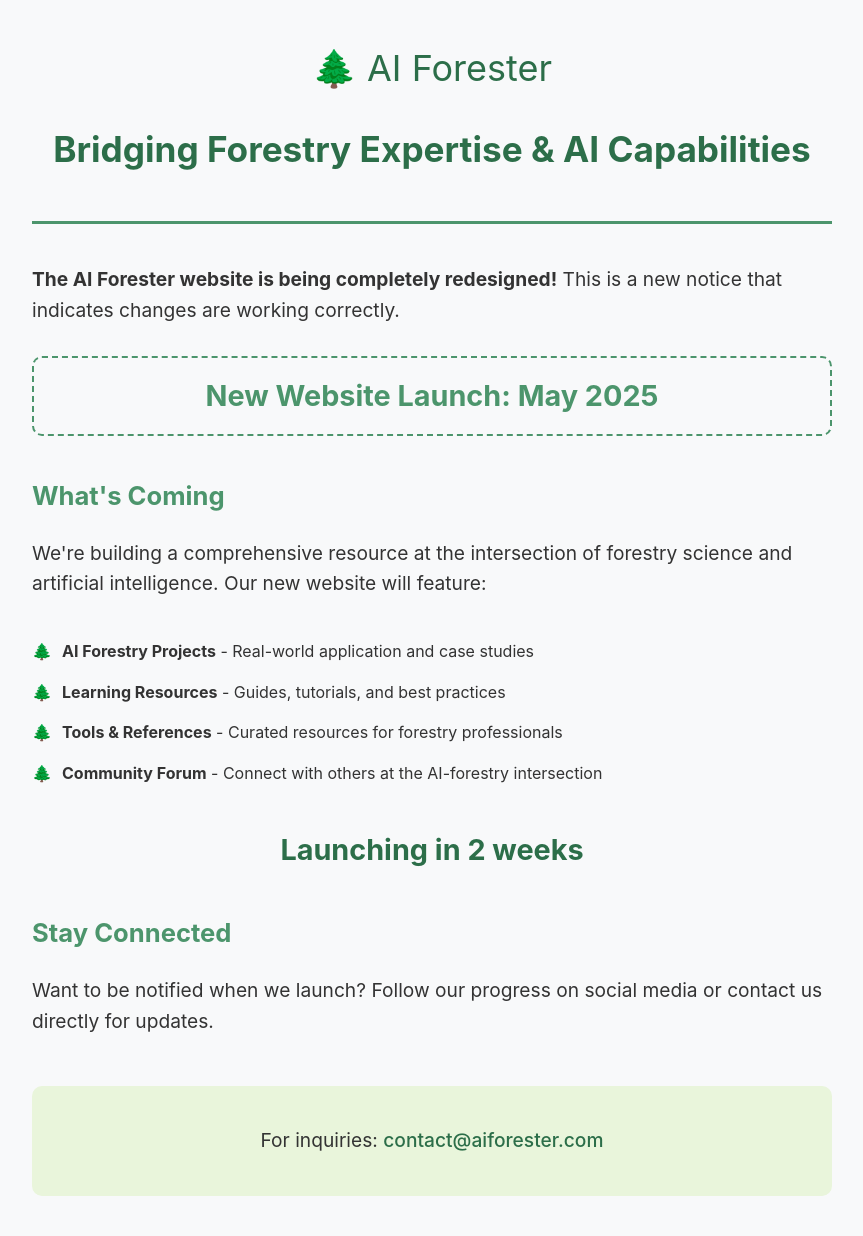
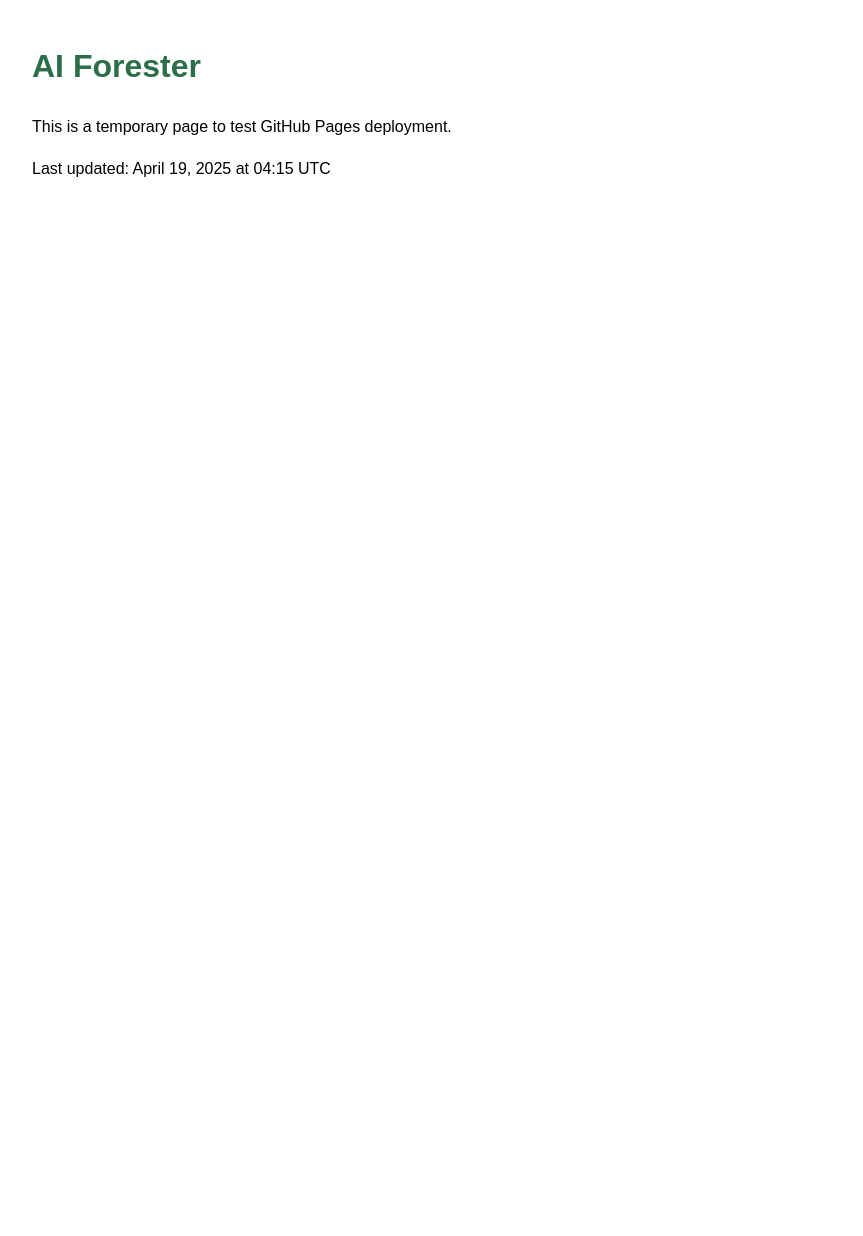
Before and after one commit to davidbeleznay/davidbeleznay.github.io, a Jekyll site: the page index.html, which Jekyll copies as it is, in a window 1280 px wide. Shown: the whole page, without its empty margins (208-1071 px from the left). Built offline with Jekyll 4.4.1, drawn with Linux system fonts in a browser that asks for light colours; after the commit the page ends 900 px from its top, so only the background shows below that.

Commit message:
Create minimal test page to verify deployment

```diff
--- a/index.html
+++ b/index.html
@@ -1,119 +1,24 @@
 <!DOCTYPE html>
-<html lang="en">
+<html>
 <head>
     <meta charset="UTF-8">
-    <meta name="viewport" content="width=device-width, initial-scale=1.0">
-    <title>AI Forester - New Site Coming Soon</title>
+    <title>AI Forester</title>
     <style>
         body {
-            font-family: -apple-system, BlinkMacSystemFont, "Segoe UI", Roboto, Helvetica, Arial, sans-serif;
-            line-height: 1.6;
-            color: #333;
+            font-family: Arial, sans-serif;
             max-width: 800px;
             margin: 0 auto;
-            padding: 40px 20px;
-            background-color: #f8f9fa;
-        }
-        .header {
-            text-align: center;
-            margin-bottom: 40px;
-            border-bottom: 3px solid #4c956c;
-            padding-bottom: 20px;
-        }
-        .logo {
-            font-size: 36px;
-            margin-bottom: 10px;
-            color: #2c6e49;
+            padding: 20px;
+            line-height: 1.6;
         }
         h1 {
             color: #2c6e49;
-            font-size: 2.2em;
-        }
-        h2 {
-            color: #4c956c;
-            font-size: 1.6em;
-            margin-top: 40px;
-        }
-        p {
-            font-size: 1.2rem;
-            margin-bottom: 20px;
-        }
-        .countdown {
-            font-size: 1.8em;
-            font-weight: bold;
-            text-align: center;
-            margin: 40px 0;
-            color: #2c6e49;
-        }
-        .coming-soon {
-            text-align: center;
-            font-size: 1.8em;
-            font-weight: bold;
-            color: #4c956c;
-            margin: 30px 0;
-            border: 2px dashed #4c956c;
-            padding: 15px;
-            border-radius: 10px;
-        }
-        .contact {
-            margin-top: 50px;
-            text-align: center;
-            padding: 20px;
-            background-color: #e9f5db;
-            border-radius: 10px;
-        }
-        .contact a {
-            color: #2c6e49;
-            text-decoration: none;
-            font-weight: 500;
-        }
-        .contact a:hover {
-            text-decoration: underline;
-        }
-        .features {
-            margin: 40px 0;
-            padding: 0;
-        }
-        .features li {
-            list-style-type: none;
-            margin-bottom: 15px;
-            padding-left: 30px;
-            position: relative;
-        }
-        .features li:before {
-            content: "🌲";
-            position: absolute;
-            left: 0;
         }
     </style>
 </head>
 <body>
-    <div class="header">
-        <div class="logo">🌲 AI Forester</div>
-        <h1>Bridging Forestry Expertise & AI Capabilities</h1>
-    </div>
-
-    <p><strong>The AI Forester website is being completely redesigned!</strong> This is a new notice that indicates changes are working correctly.</p>
-
-    <div class="coming-soon">New Website Launch: May 2025</div>
-
-    <h2>What's Coming</h2>
-    <p>We're building a comprehensive resource at the intersection of forestry science and artificial intelligence. Our new website will feature:</p>
-
-    <ul class="features">
-        <li><strong>AI Forestry Projects</strong> - Real-world application and case studies</li>
-        <li><strong>Learning Resources</strong> - Guides, tutorials, and best practices</li>
-        <li><strong>Tools & References</strong> - Curated resources for forestry professionals</li>
-        <li><strong>Community Forum</strong> - Connect with others at the AI-forestry intersection</li>
-    </ul>
-
-    <div class="countdown">Launching in 2 weeks</div>
-
-    <h2>Stay Connected</h2>
-    <p>Want to be notified when we launch? Follow our progress on social media or contact us directly for updates.</p>
-
-    <div class="contact">
-        <p>For inquiries: <a href="mailto:contact@aiforester.com">contact@aiforester.com</a></p>
-    </div>
+    <h1>AI Forester</h1>
+    <p>This is a temporary page to test GitHub Pages deployment.</p>
+    <p>Last updated: April 19, 2025 at 04:15 UTC</p>
 </body>
 </html>
```
